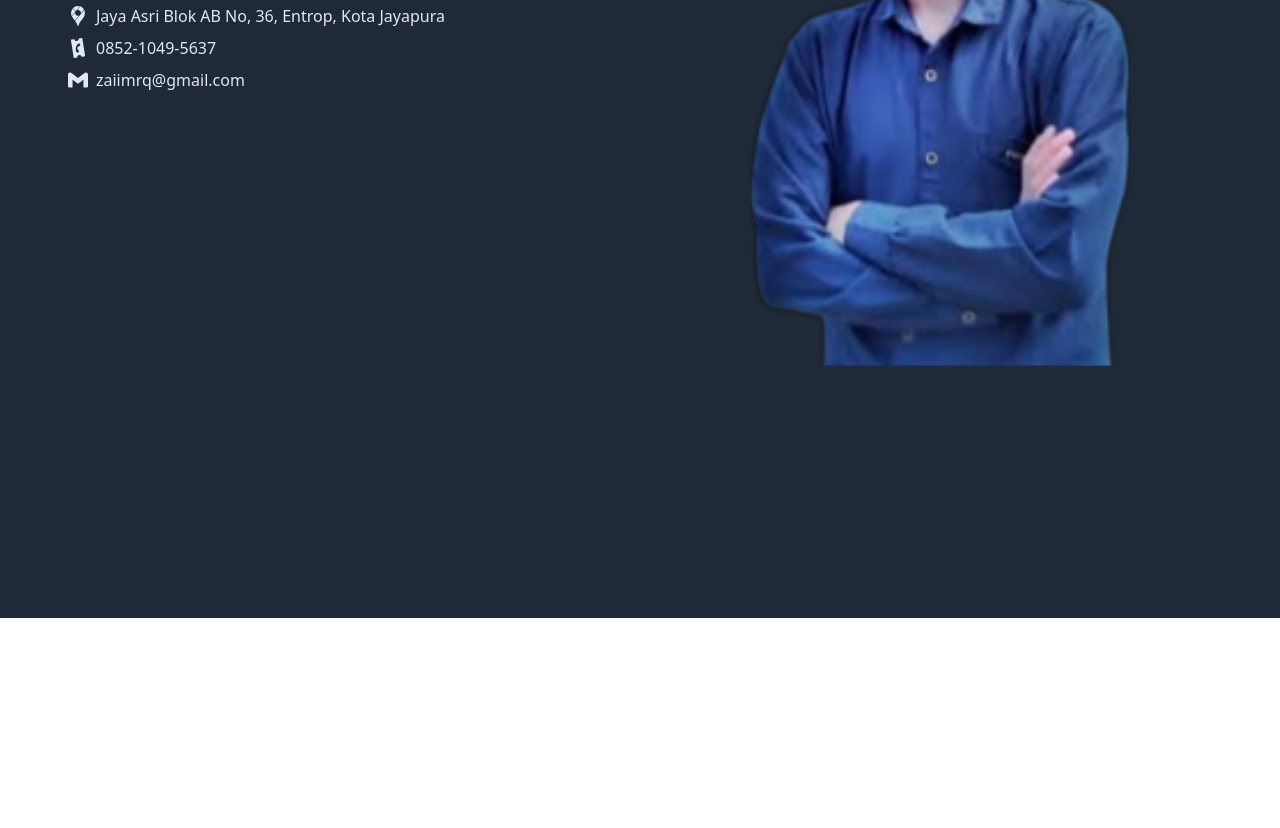
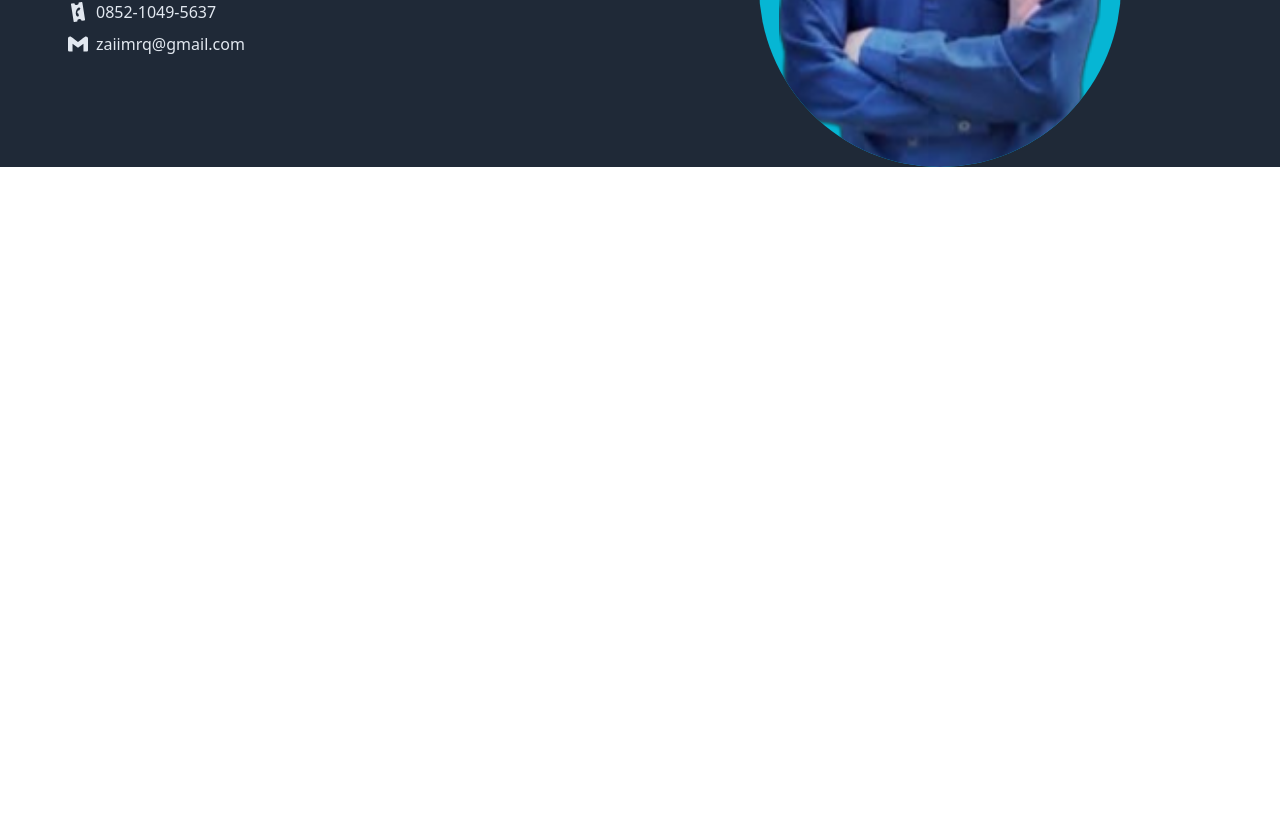
Before and after one commit to zaiimrq/portfolio, a plain HTML site: page index.html in a window 1280 px wide. Shown: the part 470-1298 px from the top of the page. Drawn offline with Linux system fonts and the light colour scheme.

Commit message:
section satu selesai

```diff
--- a/index.html
+++ b/index.html
@@ -28,19 +28,19 @@
         </nav>
     </header>
 
-    <section id="home" class="pt-28 pb-10 overflow-hidden bg-secondary lg:px-10">
+    <section id="home" class="pt-28 overflow-hidden bg-secondary lg:px-10">
         <div class="container mx-auto max-w-full">
             <div class="w-full flex flex-wrap">
-                <div class="w-full pt-5 flex flex-wrap">
-                    <div class="w-full px-3 md:px-7 lg:w-1/2 lg:mt-20">
-                        <div class="mx-auto">
+                <div class="w-full flex flex-wrap">
+                    <div class="w-full px-3 md:px-7 md:pr-0 sm:w-1/2 lg:mt-10">
+                        <div class="mx-auto sm:mt-5">
                             <p class="text-white text-lg font-medium md:text-xl lg:text-2xl">
-                                <span class="bg-primary px-4 py-1 rounded-full rounded-br-none capitalize">hello there</span>
+                                <span class="bg-primary px-4 py-1 rounded-full rounded-br-none">Hello there !</span>
                             </p>
-                            <h1 class="text-white text-4xl font-semibold capitalize tracking-wider py-3 md:text-5xl md:mt-3 lg:text-6xl lg:mt-5">i'm shariful zaidin</h1>
+                            <h1 class="text-white text-4xl font-semibold capitalize tracking-wider py-3 md:text-5xl md:mt-3 lg:text-6xl lg:mt-6">i'm shariful zaidin</h1>
                             <p class="text-white text-2xl font-medium capitalize md:text-3xl lg:text-4xl">developer and marketer</p>
                         </div>
-                        <div class="mx-auto pt-5 leading-8 hidden lg:block">
+                        <div class="mx-auto pt-5 leading-8 hidden md:block">
                              <a class="w-full flex gap-2 text-white" href="https://goo.gl/maps/oqm2irf7M2k36TgTA" target="_blank">
                                  <svg class="fill-current font-bold" width="20" role="img" viewBox="0 0 24 24" xmlns="http://www.w3.org/2000/svg"><title>Google Maps</title><path d="M19.527 4.799c1.212 2.608.937 5.678-.405 8.173-1.101 2.047-2.744 3.74-4.098 5.614-.619.858-1.244 1.75-1.669 2.727-.141.325-.263.658-.383.992-.121.333-.224.673-.34 1.008-.109.314-.236.684-.627.687h-.007c-.466-.001-.579-.53-.695-.887-.284-.874-.581-1.713-1.019-2.525-.51-.944-1.145-1.817-1.79-2.671L19.527 4.799zM8.545 7.705l-3.959 4.707c.724 1.54 1.821 2.863 2.871 4.18.247.31.494.622.737.936l4.984-5.925-.029.01c-1.741.601-3.691-.291-4.392-1.987a3.377 3.377 0 0 1-.209-.716c-.063-.437-.077-.761-.004-1.198l.001-.007zM5.492 3.149l-.003.004c-1.947 2.466-2.281 5.88-1.117 8.77l4.785-5.689-.058-.05-3.607-3.035zM14.661.436l-3.838 4.563a.295.295 0 0 1 .027-.01c1.6-.551 3.403.15 4.22 1.626.176.319.323.683.377 1.045.068.446.085.773.012 1.22l-.003.016 3.836-4.561A8.382 8.382 0 0 0 14.67.439l-.009-.003zM9.466 5.868L14.162.285l-.047-.012A8.31 8.31 0 0 0 11.986 0a8.439 8.439 0 0 0-6.169 2.766l-.016.018 3.665 3.084z"/></svg>
                                  <p>Jaya Asri Blok AB No, 36, Entrop, Kota Jayapura</p>
@@ -55,9 +55,9 @@
                              </a>
                         </div>
                     </div>
-                    <div class="w-full px-7 lg:w-1/2">
-                        <div class="w-full overflow-hidden relative pt-8">
-                            <img src="src/img/profile.png" alt="slamet shariful zaidin" class="object-cover w-full h-full sm:scale-[.7] sm:-translate-y-40 lg:-translate-y-20">
+                    <div class="w-full px-7 sm:w-1/2">
+                        <div class="w-1/2 h-full mx-auto pt-10 overflow-hidden sm:rounded-full md:w-2/3 sm:pt-0 ">
+                            <img src="src/img/profile.png" alt="slamet shariful zaidin" class="object-cover px-5 py-5 w-full h-full sm:bg-primary scale-125 lg:scale-100 lg:py-0">
                         </div>
                     </div>
                 </div>
```
Also changed, not shown: src/css/style.css.
